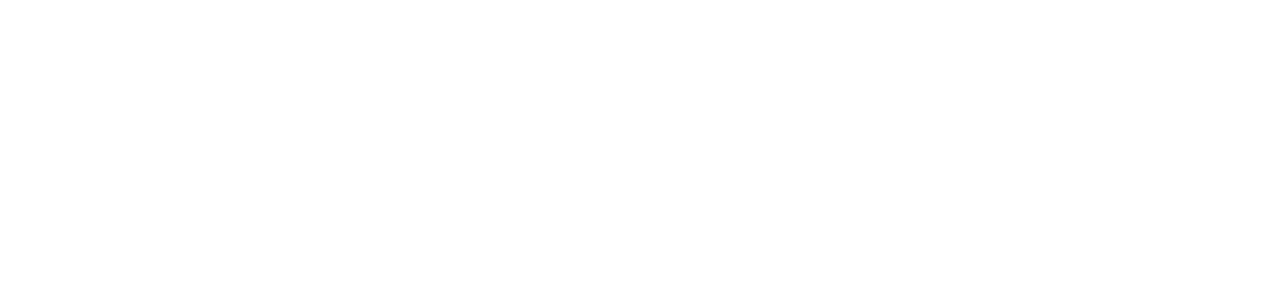
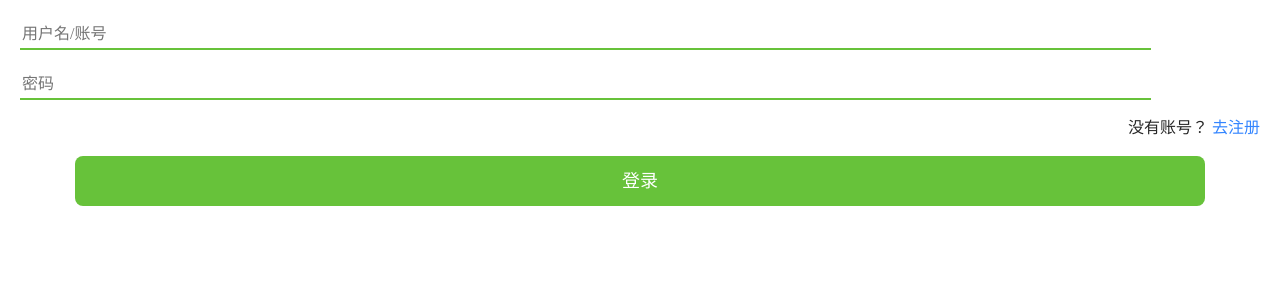
Before and after one commit to LoveValen/heimatoutiao, a Vue app: page /#/login in a window 1280 px wide. Shown: the top 300 px of the page. Built offline with nearby package versions, Linux system fonts and the light colour scheme; a small style sheet from the web is missing.

Commit message:
登录页面静态组件

```diff
--- a/package.json
+++ b/package.json
@@ -7,13 +7,16 @@
     "build": "vue-cli-service build"
   },
   "dependencies": {
+    "axios": "^0.21.1",
     "core-js": "^3.6.5",
+    "vant": "^2.12.4",
     "vue": "^2.6.11",
     "vue-router": "^3.4.9"
   },
   "devDependencies": {
     "@vue/cli-plugin-babel": "~4.5.0",
     "@vue/cli-service": "~4.5.0",
+    "babel-plugin-import": "^1.13.3",
     "less": "^3.0.4",
     "less-loader": "^5.0.0",
     "vue-template-compiler": "^2.6.11"
--- a/src/App.vue
+++ b/src/App.vue
@@ -1,5 +1,7 @@
 <template>
-  <div id="app"></div>
+  <div id="app">
+    <router-view></router-view>
+  </div>
 </template>
 
 <script>
@@ -7,4 +9,5 @@
 </script>
 
 <style lang="less">
+@import url("http://at.alicdn.com/t/font_1426139_h6vn3jbl5q.css");
 </style>
--- /dev/null
+++ b/src/components/hmbutton.vue
@@ -0,0 +1,45 @@
+<template>
+  <div
+    class="btn"
+    :class="{ primary: type == 'primary', danger: type == 'danger' }"
+    @click="handlerclick"
+  >
+    <slot></slot>
+  </div>
+</template>
+
+<script>
+export default {
+  props: {
+    type: {
+      type: String,
+    },
+  },
+  methods: {
+    handlerclick(e) {
+      this.$emit("click", e);
+    },
+  },
+};
+</script>
+
+<style lang="less" scoped>
+.btn {
+  margin: 0 auto;
+  width: 318 * 100vw/360;
+  height: 50px;
+  line-height: 50px;
+  text-align: center;
+  border-radius: 8px;
+  background-color: #909399;
+  font-size: 18px;
+}
+.primary {
+  background-color: #67c23a;
+  color: #fff;
+}
+.danger {
+  background-color: #f56c6c;
+  color: #fff;
+}
+</style>
--- /dev/null
+++ b/src/components/hminput.vue
@@ -0,0 +1,59 @@
+<template>
+  <div>
+    <input
+      class="hminput"
+      :class="{ success: flag, error: !flag }"
+      @input="handlerinput"
+      :placeholder="placeholder"
+    />
+  </div>
+</template>
+
+<script>
+export default {
+  props: {
+    ruler: {
+      type: RegExp,
+    },
+    placeholder: {
+      type: String,
+    },
+    value: {
+      type: String,
+    },
+  },
+  data() {
+    return {
+      flag: true,
+    };
+  },
+  methods: {
+    handlerinput(e) {
+      this.$emit("input", e.target.value);
+      if (this.ruler.test(e.target.value)) {
+        this.flag = true;
+      } else {
+        this.flag = false;
+      }
+    },
+  },
+};
+</script>
+
+<style lang="less" scoped>
+.hminput {
+  width: 318 * 100vw/360;
+  height: 30px;
+  outline: none;
+  border: none;
+  border-bottom: 2px solid #666;
+  margin-bottom: 20px;
+}
+.success {
+  border-bottom: 2px solid #67c23a;
+}
+
+.error {
+  border-bottom: 2px solid #f56c6c;
+}
+</style>
--- a/src/router/index.js
+++ b/src/router/index.js
@@ -3,8 +3,14 @@
 
 Vue.use(VueRouter);
 
-export const router = new VueRouter({
+const router = new VueRouter({
   routes: [
-    {}
+    {
+      name: 'login',
+      path: '/login',
+      component: () => import('@/views/login.vue'),
+    }
   ],
 });
+
+export default router;
--- /dev/null
+++ b/src/styles/reset.less
@@ -0,0 +1,43 @@
+html, body, div, span, applet, object, iframe,
+h1, h2, h3, h4, h5, h6, p, blockquote, pre,
+a, abbr, acronym, address, big, cite, code,
+del, dfn, em, img, ins, kbd, q, s, samp,
+small, strike, strong, sub, sup, tt, var,
+b, u, i, center,
+dl, dt, dd, ol, ul, li,
+fieldset, form, label, legend,
+table, caption, tbody, tfoot, thead, tr, th, td,
+article, aside, canvas, details, embed,
+figure, figcaption, footer, header, hgroup,
+main, menu, nav, output, ruby, section, summary,
+time, mark, audio, video {
+	margin: 0;
+	padding: 0;
+	border: 0;
+	font-size: 100%;
+	font: inherit;
+	vertical-align: baseline;
+}
+/* HTML5 display-role reset for older browsers */
+article, aside, details, figcaption, figure,
+footer, header, hgroup, main, menu, nav, section {
+	display: block;
+}
+body {
+	line-height: 1;
+}
+ol, ul {
+	list-style: none;
+}
+blockquote, q {
+	quotes: none;
+}
+blockquote:before, blockquote:after,
+q:before, q:after {
+	content: '';
+	content: none;
+}
+table {
+	border-collapse: collapse;
+	border-spacing: 0;
+}
--- a/src/views/login.vue
+++ b/src/views/login.vue
@@ -1,12 +1,94 @@
 <template>
   <div class="login">
-    <h1>登录</h1>
+    <div class="container">
+      <div class="close">
+        <span class="iconfont iconicon-test"></span>
+      </div>
+      <div class="logo">
+        <span class="iconfont iconnew"></span>
+      </div>
+      <div class="input">
+        <hminput
+          placeholder="用户名/账号"
+          v-model="user.username"
+          :ruler="
+            /^1\d{10}$|^(0\d{2,3}-?|\(0\d{2,3}\))?[1-9]\d{4,7}(-\d{1,8})?$/
+          "
+        ></hminput>
+        <hminput
+          v-model="user.password"
+          placeholder="密码"
+          :ruler="/^(\w){6,20}$/"
+        ></hminput>
+      </div>
+      <p class="tips">
+        没有账号？
+        <a href="#/register" class="">去注册</a>
+      </p>
+      <hmbutton type="primary" @click="login">登录</hmbutton>
+    </div>
   </div>
 </template>
 
 <script>
-export default {};
+import hmbutton from "@/components/hmbutton.vue";
+import hminput from "@/components/hminput.vue";
+
+export default {
+  data() {
+    return {
+      user: {
+        username: "LoveValen",
+        password: "123456",
+      },
+    };
+  },
+  components: {
+    hmbutton,
+    hminput,
+  },
+  methods: {
+    login() {
+      console.log("可以登录了");
+    },
+  },
+};
 </script>
 
 <style lang="less" scoped>
+.container {
+  padding: 20px;
+}
+
+.close {
+  span {
+    font-size: 27 / 360 * 100vw;
+  }
+}
+
+.logo {
+  display: flex;
+  justify-content: center;
+
+  span {
+    display: block;
+    font-size: 126 / 360 * 100vw;
+    color: #d81e06;
+  }
+}
+
+.inputs {
+  input {
+    margin-bottom: 20px;
+  }
+}
+
+.tips {
+  text-align: right;
+  margin-bottom: 20px;
+
+  a {
+    color: #3385ff;
+  }
+}
 </style>
```
Also changed, not shown: src/main.js (+8 -1 lines), 1 other file (tests, documents, lock files or other folders).
